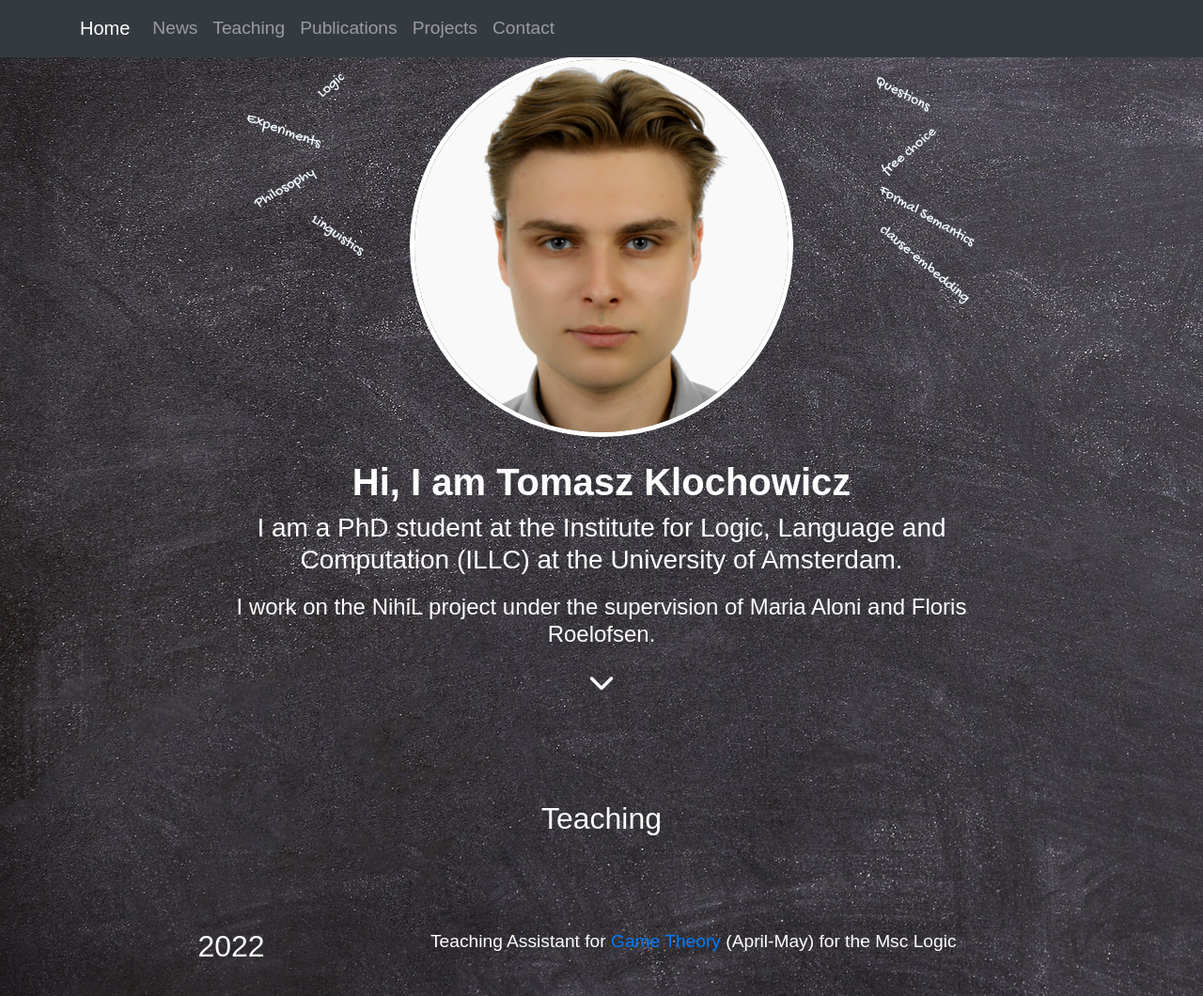
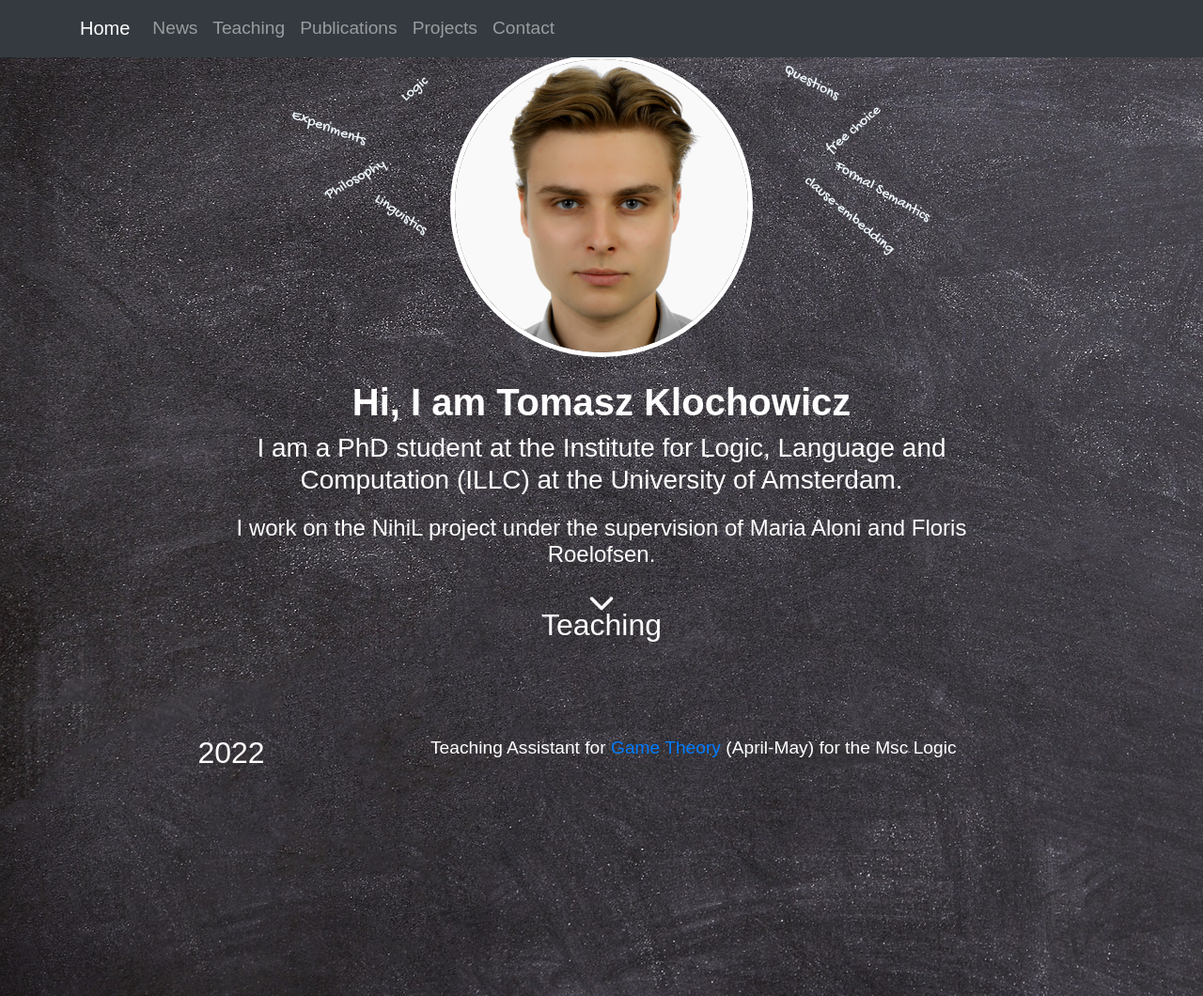
Before and after one commit to TJKlochowicz/Personal-website, a Jekyll site: the page built from _pages/index.html, in a window 1280 px wide and 1060 px high. Shown: the whole window at 94% size. Built offline with Jekyll 4.4.1, drawn with Linux system fonts in a browser that asks for light colours; nearby versions of some CDN libraries; some web fonts are replaced.

Commit message:
phone fix

```diff
--- a/_pages/index.html
+++ b/_pages/index.html
@@ -9,12 +9,8 @@ layout: header
   <section id="home">
   <div class="row colored">
     <div class="col">
+      <div>
         <img src="assets/images/profile-picture-resized.png" class="face-photo">
-        <h1 class="title">Hi, I am Tomasz Klochowicz</h1>
-        <h3 class="stitle">I am a PhD student at the Institute for Logic, Language and Computation <a href="https://www.illc.uva.nl/">(ILLC)</a> at the <a href="https://www.uva.nl/en">University of Amsterdam</a>. </h3>
-        <h4 class="stitle">I work on the <a href="">NihiL</a> project under the supervision of <a href="https://www.marialoni.org/">Maria Aloni</a> and <a href="https://www.florisroelofsen.com/">Floris Roelofsen.</a></h4>
-        <h3><a href="#news"><i class="fa-solid fa-chevron-down"></i></a></h3>
-
         <div class="whiteboard" id="logic">
           <p>Logic</p>
         </div>
@@ -39,6 +35,13 @@ layout: header
         <div class="whiteboard" id="cemb">
           <p>clause-embedding</p>
         </div>
+      </div>
+        <h1 class="title">Hi, I am Tomasz Klochowicz</h1>
+        <h3 class="stitle">I am a PhD student at the Institute for Logic, Language and Computation <a href="https://www.illc.uva.nl/">(ILLC)</a> at the <a href="https://www.uva.nl/en">University of Amsterdam</a>. </h3>
+        <h4 class="stitle">I work on the <a href="">NihiL</a> project under the supervision of <a href="https://www.marialoni.org/">Maria Aloni</a> and <a href="https://www.florisroelofsen.com/">Floris Roelofsen.</a></h4>
+        <h3><a href="#news"><i class="fa-solid fa-chevron-down"></i></a></h3>
+
+
     </div>
   </div>
 </section>
--- a/css/styles.css
+++ b/css/styles.css
@@ -26,8 +26,8 @@ body{
 .face-photo{
     border-radius: 100%;
     border: 5px solid rgb(255, 255, 255);
-    height: 20%;
-    width: auto;
+    height: auto;
+    width: 40%;
     margin-bottom: 5%;
 }
 #home a{
@@ -56,8 +56,8 @@ body{
     .face-photo{
         border-radius: 100%;
         border: 5px solid rgb(255, 255, 255);
-        height: 50%;
-        width: auto;
+        height: auto;
+        width: 40%;
         margin-bottom: 3%;
     }
 }
@@ -73,43 +73,43 @@ body{
     font-size: 100%;
 }
 .whiteboard#logic{
-    top: 20px;
+    top: 4%;
     rotate: -40deg;
-    left:120px;
+    left: 25%;
 }
 .whiteboard#forsem{
-    top: 160px;
-    right:20px;
+    top: 22%;
+    right:8%;
     rotate: 30deg;
 }
 .whiteboard#phil{
-    top: 130px;
+    top: 20%;
     rotate: -30deg;
-    left: 50px;
+    left: 15%;
 }
 .whiteboard#fc{
-    top: 90px;
-    right: 50px;
+    top: 11%;
+    right: 13%;
     rotate: -40deg;
 }
 .whiteboard#ling{
-    top: 180px;
+    top: 26%;
     rotate: 35deg;
-    left:100px;
+    left : 20%;
 }
 .whiteboard#ques{
-    top: 30px;
-    right:70px;
+    top: 3%;
+    right: 20%;
     rotate: 28deg;
 }
 .whiteboard#exp{
-    top: 70px;
+    top: 11%;
     rotate: 20deg;
-    left:35px;
+    left:10%;
 }
 .whiteboard#cemb{
-    top: 210px;
-    right:20px;
+    top: 26%;
+    right:12%;
     rotate: 40deg;
 }
 
@@ -120,10 +120,10 @@ body{
             font-size: 170%;
             color:aliceblue;
         }
-        .whiteboard#logic{
-            top: 60px;
+        /* .whiteboard#logic{
+            top: 5%;
             rotate: -40deg;
-            left:220px;
+            left: 25%;
         }
         .whiteboard#forsem{
             top: 230px;
@@ -159,7 +159,7 @@ body{
             top: 320px;
             right:70px;
             rotate: 40deg;
-        }
+        } */
     }
 
 /* Teaching */
```
Lines whose indentation alone changed are shown as unchanged.
